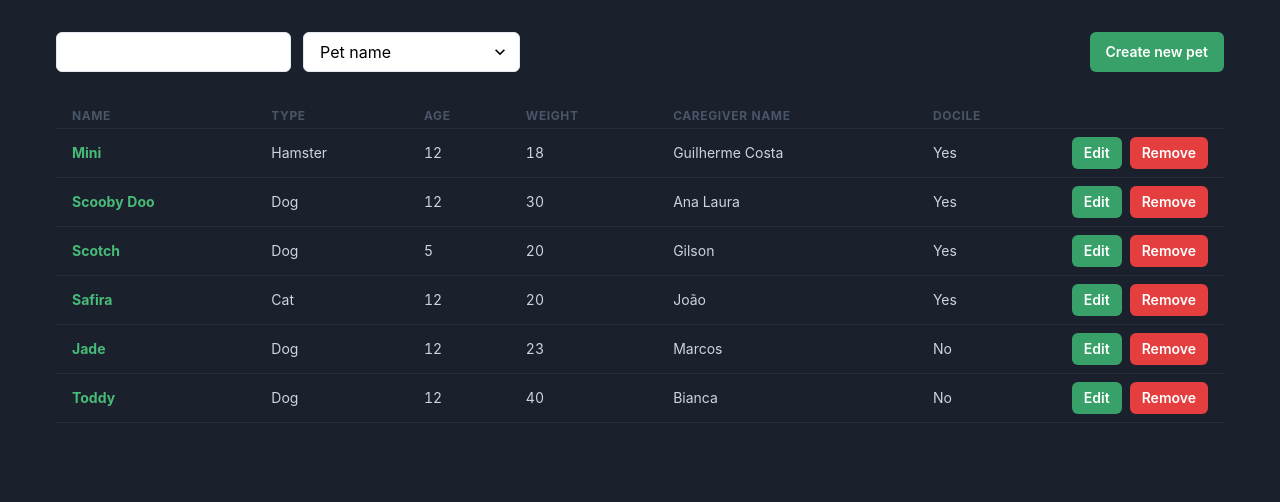
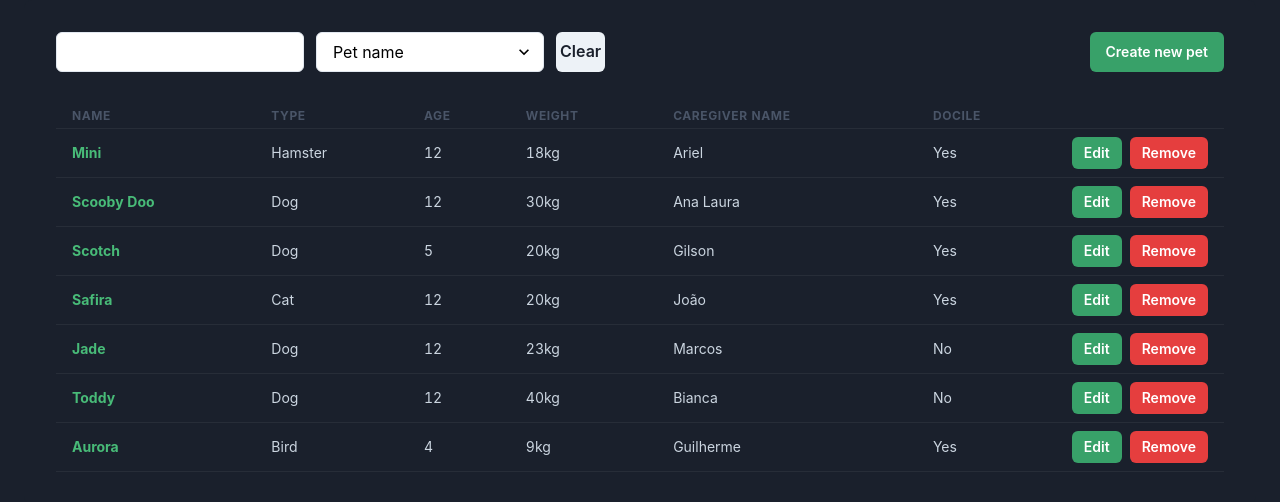
Before and after one commit to guilhermelotti/crud-pets, a React (Create React App) app: page / in a window 1280 px wide. Shown: the top 502 px of the page. Built offline with nearby package versions, Linux system fonts and the light colour scheme; data requests are answered from the project's data file.

Commit message:
add search by type

```diff
--- a/db.json
+++ b/db.json
@@ -2,7 +2,7 @@
   "pets": [
     {
       "isDocile": true,
-      "caregiverName": "Guilherme Costa",
+      "caregiverName": "Ariel",
       "weight": 18,
       "age": 12,
       "type": "Hamster",
@@ -53,6 +53,15 @@
       "type": "Dog",
       "name": "Toddy",
       "id": "b287df84-9a81-49a9-b735-d9dca69382fb"
+    },
+    {
+      "isDocile": true,
+      "caregiverName": "Guilherme",
+      "weight": 9,
+      "age": 4,
+      "type": "Bird",
+      "name": "Aurora",
+      "id": "ecd354af-ce76-4fe2-bf9c-465b60565d21"
     }
   ]
 }
--- a/src/components/PetList/index.jsx
+++ b/src/components/PetList/index.jsx
@@ -91,6 +91,12 @@ export default function PetList() {
             setIsLoadingSearchResults(false);
           });
           break;
+        case "type":
+          api.get(`/pets?type=${debouncedSearch}`).then((res) => {
+            setPets(res.data);
+            setIsLoadingSearchResults(false);
+          });
+          break;
         default:
           setIsLoadingSearchResults(false);
           alert(`No select option selected.`);
@@ -142,6 +148,11 @@ export default function PetList() {
     onEditAlertClose();
     setItemToBeEdited(null);
     reset();
+  }
+
+  function clearSearchFilters() {
+    setSearchBy("name");
+    setSearchTerm("");
   }
 
   return (
@@ -269,11 +280,25 @@ export default function PetList() {
                 justifyContent={"center"}
                 gap={"3"}
               >
-                <Input
-                  value={searchTerm}
-                  onChange={(e) => setSearchTerm(e.target.value)}
-                  bgColor="white"
-                />
+                {searchBy !== "type" && (
+                  <Input
+                    value={searchTerm}
+                    onChange={(e) => setSearchTerm(e.target.value)}
+                    bgColor="white"
+                  />
+                )}
+                {searchBy === "type" && (
+                  <Select
+                    bg={"white"}
+                    color={"black"}
+                    onChange={(e) => setSearchTerm(e.target.value)}
+                  >
+                    <option value="Hamster">Hamster</option>
+                    <option value="Dog">Dog</option>
+                    <option value="Cat">Cat</option>
+                    <option value="Bird">Bird</option>
+                  </Select>
+                )}
                 <Select
                   bg={"white"}
                   color={"black"}
@@ -282,7 +307,9 @@ export default function PetList() {
                 >
                   <option value="name">Pet name</option>
                   <option value="caregiverName">Caregiver name</option>
+                  <option value="type">Pet type</option>
                 </Select>
+                <Button onClick={clearSearchFilters}>Clear</Button>
               </Flex>
 
               <Link href="/pets/create">
@@ -330,7 +357,7 @@ export default function PetList() {
                             </Td>
                             <Td>
                               <Text fontSize="sm" color="gray.300">
-                                {pet.weight}
+                                {pet.weight}kg
                               </Text>
                             </Td>
                             <Td>
--- a/src/pages/CreatePet/index.jsx
+++ b/src/pages/CreatePet/index.jsx
@@ -86,7 +86,7 @@ export function CreatePet() {
                 {...register("age")}
               />
               <StyledInput
-                label="Weight"
+                label="Weight (kg)"
                 error={errors.weight}
                 {...register("weight")}
               />
```
